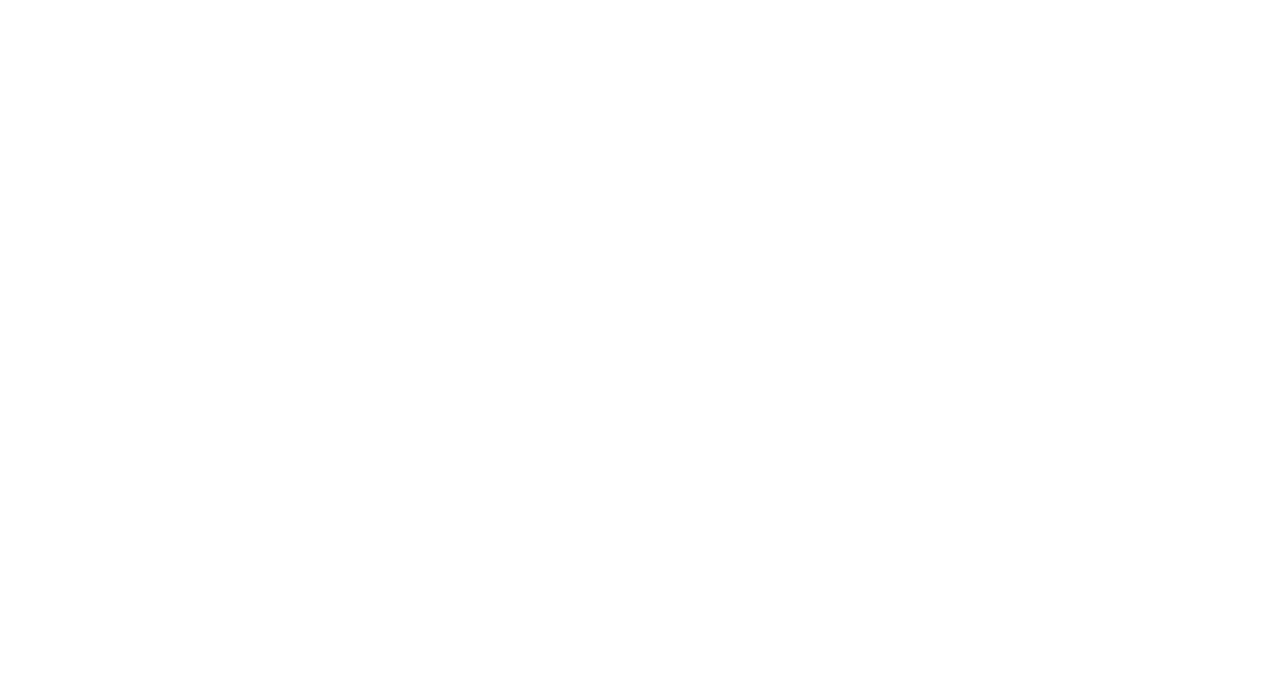
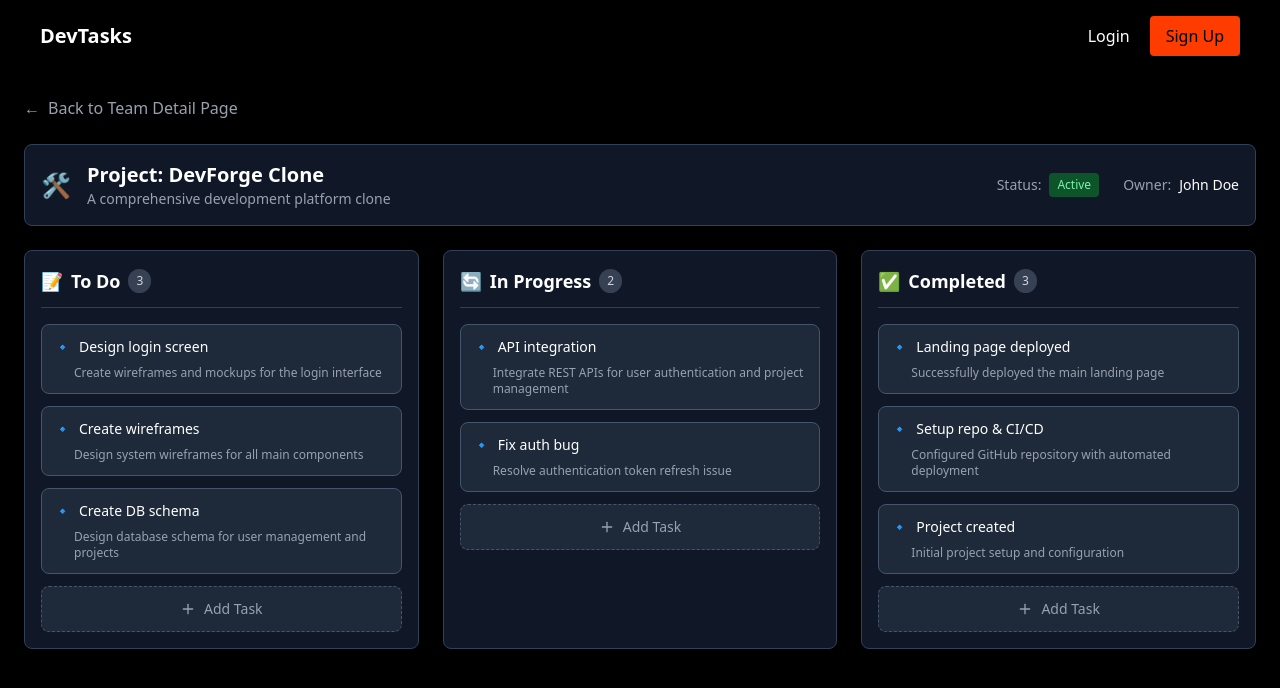
Before and after one commit to DeepakRizal/Dev-Tasks, a React (Vite) app: page /teams/1/project/1 in a window 1280 px wide. Before the commit this address had no page. Shown: the top 688 px of the page. Built offline with nearby package versions, Linux system fonts and the light colour scheme.

Commit message:
feat(projects): add ProjectBoard page with dummy data and set up routing

```diff
--- a/src/App.tsx
+++ b/src/App.tsx
@@ -6,6 +6,7 @@
 import ProtectedRoute from "./components/routes/ProtectedRoute";
 import Dashboard from "./pages/dashboard/Dashboard";
 import TeamDetailPage from "./pages/team/TeamDetailPage";
+import ProjectBoard from "./pages/project/ProjectBoard";
 
 const App = () => {
   return (
@@ -52,6 +53,14 @@
             </Layout>
           }
         />
+        <Route
+          path="/teams/:teamId/project/:projectId"
+          element={
+            <Layout>
+              <ProjectBoard />
+            </Layout>
+          }
+        />
       </Route>
     </Routes>
   );
--- a/src/components/project/ProjectCard.tsx
+++ b/src/components/project/ProjectCard.tsx
@@ -1,12 +1,15 @@
+import { Link, useParams } from "react-router-dom";
 import type { User } from "../../types/auth";
 import type { Project } from "../../types/team";
 
 interface ProjectProps {
   project: Project;
   currentUser: User | null;
+  projectId: string;
 }
 
-const ProjectCard = ({ project, currentUser }: ProjectProps) => {
+const ProjectCard = ({ project, currentUser, projectId }: ProjectProps) => {
+  const { teamId } = useParams();
   return (
     <div
       key={project.id}
@@ -20,10 +23,13 @@
         </div>
       </div>
       <div className="flex items-center space-x-2">
-        <button className="flex items-center space-x-2 bg-blue-600 hover:bg-blue-700 text-white px-3 py-2 rounded text-sm transition-colors">
+        <Link
+          to={`/teams/${teamId}/project/${projectId}`}
+          className="flex items-center space-x-2 bg-blue-600 hover:bg-blue-700 text-white px-3 py-2 rounded text-sm transition-colors"
+        >
           <span>📂</span>
           <span>View Board</span>
-        </button>
+        </Link>
         {currentUser?.role === "admin" && (
           <>
             <button className="flex items-center space-x-2 bg-gray-700 hover:bg-gray-600 text-white px-3 py-2 rounded text-sm transition-colors">
--- /dev/null
+++ b/src/pages/project/ProjectBoard.tsx
@@ -0,0 +1,272 @@
+import React, { useState } from "react";
+import { Link, useParams } from "react-router-dom";
+import { Plus } from "lucide-react";
+
+// Types
+interface Task {
+  id: string;
+  title: string;
+  description?: string;
+  assignee?: string;
+  dueDate?: string;
+}
+
+interface Project {
+  id: string;
+  name: string;
+  emoji: string;
+  description: string;
+  status: string;
+  owner: string;
+}
+
+interface Column {
+  id: string;
+  title: string;
+  emoji: string;
+  tasks: Task[];
+}
+
+const ProjectBoard: React.FC = () => {
+  const { teamId } = useParams<{ projectId: string; teamId: string }>();
+
+  // Mock project data
+  const project: Project = {
+    id: "1",
+    name: "DevForge Clone",
+    emoji: "🛠️",
+    description: "A comprehensive development platform clone",
+    status: "Active",
+    owner: "John Doe",
+  };
+
+  // Mock kanban data
+  const [columns, setColumns] = useState<Column[]>([
+    {
+      id: "todo",
+      title: "To Do",
+      emoji: "📝",
+      tasks: [
+        {
+          id: "1",
+          title: "Design login screen",
+          description: "Create wireframes and mockups for the login interface",
+        },
+        {
+          id: "2",
+          title: "Create wireframes",
+          description: "Design system wireframes for all main components",
+        },
+        {
+          id: "3",
+          title: "Create DB schema",
+          description:
+            "Design database schema for user management and projects",
+        },
+      ],
+    },
+    {
+      id: "inprogress",
+      title: "In Progress",
+      emoji: "🔄",
+      tasks: [
+        {
+          id: "4",
+          title: "API integration",
+          description:
+            "Integrate REST APIs for user authentication and project management",
+        },
+        {
+          id: "5",
+          title: "Fix auth bug",
+          description: "Resolve authentication token refresh issue",
+        },
+      ],
+    },
+    {
+      id: "completed",
+      title: "Completed",
+      emoji: "✅",
+      tasks: [
+        {
+          id: "6",
+          title: "Landing page deployed",
+          description: "Successfully deployed the main landing page",
+        },
+        {
+          id: "7",
+          title: "Setup repo & CI/CD",
+          description: "Configured GitHub repository with automated deployment",
+        },
+        {
+          id: "8",
+          title: "Project created",
+          description: "Initial project setup and configuration",
+        },
+      ],
+    },
+  ]);
+
+  const [showAddTask, setShowAddTask] = useState<string | null>(null);
+  const [newTaskTitle, setNewTaskTitle] = useState("");
+
+  const addTask = (columnId: string) => {
+    if (newTaskTitle.trim()) {
+      const newTask: Task = {
+        id: Date.now().toString(),
+        title: newTaskTitle.trim(),
+      };
+
+      setColumns((prev) =>
+        prev.map((col) =>
+          col.id === columnId ? { ...col, tasks: [...col.tasks, newTask] } : col
+        )
+      );
+
+      setNewTaskTitle("");
+      setShowAddTask(null);
+    }
+  };
+
+  return (
+    <div className="min-h-screen bg-black text-white p-6">
+      <div className="max-w-7xl mx-auto">
+        {/* Header */}
+        <div className="flex items-center justify-between mb-6">
+          <Link
+            to={`/teams/${teamId}`}
+            className="flex items-center space-x-2 text-gray-400 hover:text-white transition-colors"
+          >
+            <span>←</span>
+            <span>Back to Team Detail Page</span>
+          </Link>
+        </div>
+
+        {/* Project Info Bar */}
+        <div className="bg-gray-900 border border-slate-700 rounded-lg p-4 mb-6">
+          <div className="flex items-center justify-between">
+            <div className="flex items-center space-x-4">
+              <span className="text-2xl">{project.emoji}</span>
+              <div>
+                <h1 className="text-xl font-bold text-white">
+                  Project: {project.name}
+                </h1>
+                <p className="text-gray-400 text-sm">{project.description}</p>
+              </div>
+            </div>
+            <div className="flex items-center space-x-6 text-sm">
+              <div className="flex items-center space-x-2">
+                <span className="text-gray-400">Status:</span>
+                <span
+                  className={`px-2 py-1 rounded text-xs ${
+                    project.status === "Active"
+                      ? "bg-green-900 text-green-300"
+                      : "bg-gray-700 text-gray-300"
+                  }`}
+                >
+                  {project.status}
+                </span>
+              </div>
+              <div className="flex items-center space-x-2">
+                <span className="text-gray-400">Owner:</span>
+                <span className="text-white">{project.owner}</span>
+              </div>
+            </div>
+          </div>
+        </div>
+        {/* Kanban Board */}
+        <div className="grid grid-cols-1 md:grid-cols-3 gap-6">
+          {columns.map((column) => (
+            <div
+              key={column.id}
+              className="bg-gray-900 border border-slate-700 rounded-lg p-4"
+            >
+              {/* Column Header */}
+              <div className="flex items-center space-x-2 mb-4 pb-3 border-b border-slate-700">
+                <span className="text-lg">{column.emoji}</span>
+                <h3 className="text-lg font-semibold text-white">
+                  {column.title}
+                </h3>
+                <span className="bg-gray-700 text-gray-300 text-xs px-2 py-1 rounded-full">
+                  {column.tasks.length}
+                </span>
+              </div>
+
+              {/* Tasks */}
+              <div className="space-y-3">
+                {column.tasks.map((task) => (
+                  <div
+                    key={task.id}
+                    className="bg-gray-800 border border-slate-600 rounded-lg p-3 hover:bg-gray-750 transition-colors cursor-pointer"
+                  >
+                    <div className="flex items-start space-x-2 mb-2">
+                      <span className="text-blue-400 text-sm">🔹</span>
+                      <h4 className="text-white font-medium text-sm flex-1">
+                        {task.title}
+                      </h4>
+                    </div>
+                    {task.description && (
+                      <p className="text-gray-400 text-xs ml-5">
+                        {task.description}
+                      </p>
+                    )}
+                  </div>
+                ))}
+
+                {/* Add Task Input */}
+                {showAddTask === column.id ? (
+                  <div className="bg-gray-800 border border-slate-600 rounded-lg p-3">
+                    <input
+                      type="text"
+                      value={newTaskTitle}
+                      onChange={(e) => setNewTaskTitle(e.target.value)}
+                      placeholder="Enter task title..."
+                      className="w-full bg-transparent text-white text-sm outline-none mb-2"
+                      autoFocus
+                      onKeyDown={(e) => {
+                        if (e.key === "Enter") {
+                          addTask(column.id);
+                        } else if (e.key === "Escape") {
+                          setShowAddTask(null);
+                          setNewTaskTitle("");
+                        }
+                      }}
+                    />
+                    <div className="flex items-center space-x-2">
+                      <button
+                        onClick={() => addTask(column.id)}
+                        className="bg-green-600 hover:bg-green-700 text-white text-xs px-3 py-1 rounded transition-colors"
+                      >
+                        Add
+                      </button>
+                      <button
+                        onClick={() => {
+                          setShowAddTask(null);
+                          setNewTaskTitle("");
+                        }}
+                        className="bg-gray-600 hover:bg-gray-700 text-white text-xs px-3 py-1 rounded transition-colors"
+                      >
+                        Cancel
+                      </button>
+                    </div>
+                  </div>
+                ) : (
+                  /* Add Task Button */
+                  <button
+                    onClick={() => setShowAddTask(column.id)}
+                    className="w-full bg-gray-800 hover:bg-gray-700 border border-slate-600 border-dashed rounded-lg p-3 text-gray-400 hover:text-white transition-colors flex items-center justify-center space-x-2"
+                  >
+                    <Plus size={16} />
+                    <span className="text-sm">Add Task</span>
+                  </button>
+                )}
+              </div>
+            </div>
+          ))}
+        </div>
+      </div>
+    </div>
+  );
+};
+
+export default ProjectBoard;
--- a/src/pages/team/TeamDetailPage.tsx
+++ b/src/pages/team/TeamDetailPage.tsx
@@ -135,6 +135,7 @@
                 project={project}
                 currentUser={currentUser}
                 key={project.id}
+                projectId={project.id}
               />
             ))}
           </div>
```
